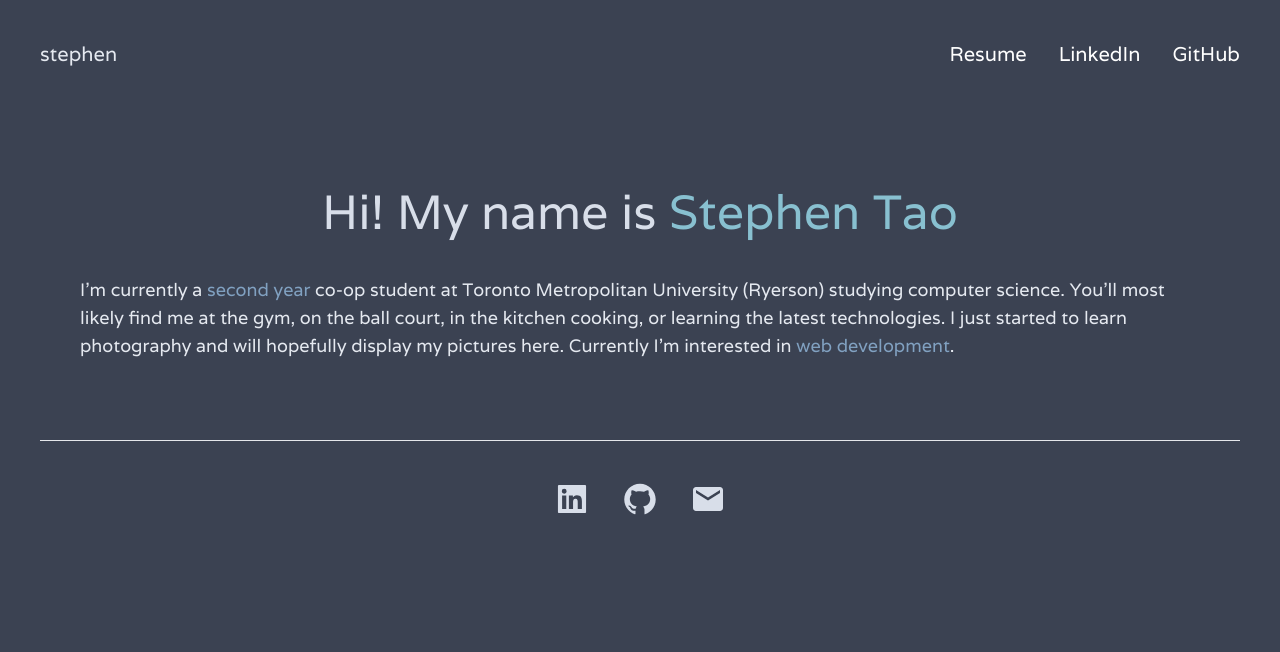
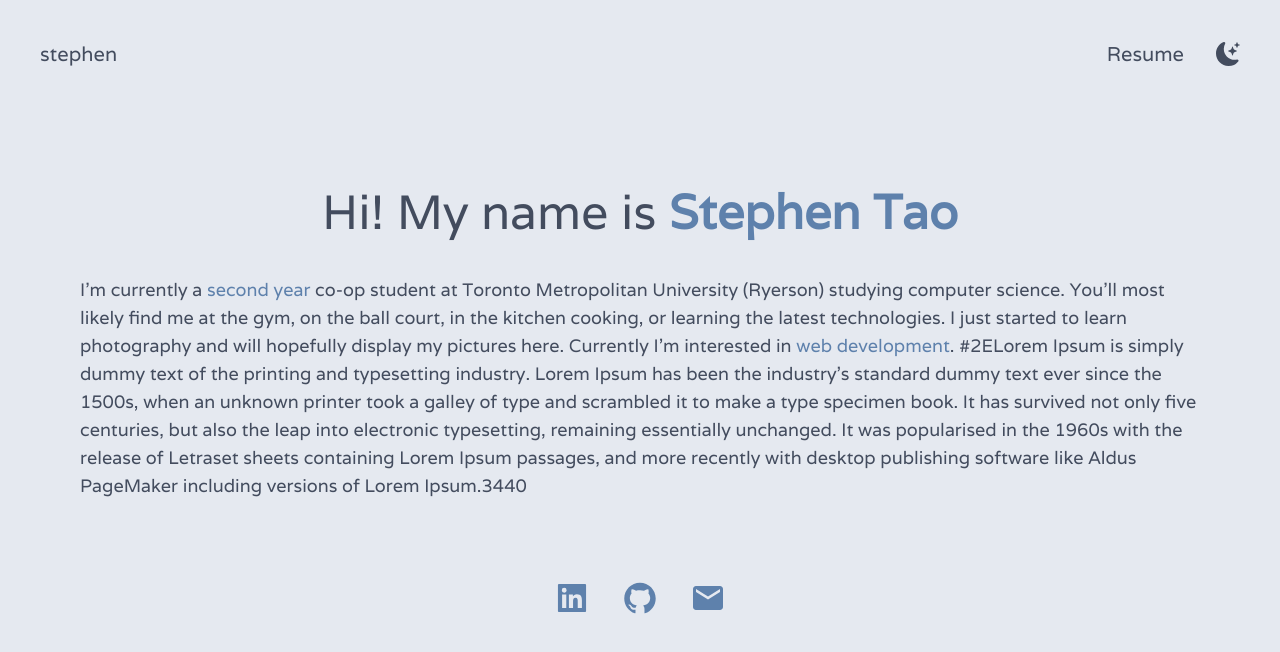
Before and after one commit to stephzilla20/my-site, a Next.js app in the folder my-site/: page / in a window 1280 px wide. Shown: the top 652 px of the page. Built offline with nearby package versions, Linux system fonts and the light colour scheme.

Commit message:
add darkmode theme

```diff
--- a/my-site/package.json
+++ b/my-site/package.json
@@ -10,6 +10,7 @@
   },
   "dependencies": {
     "next": "13.5.4",
+    "next-themes": "^0.2.1",
     "react": "^18",
     "react-dom": "^18",
     "react-icons": "^4.11.0"
--- a/my-site/src/app/layout.js
+++ b/my-site/src/app/layout.js
@@ -1,7 +1,5 @@
 import './globals.css'
-import { Inter } from 'next/font/google'
 
-const inter = Inter({ subsets: ['latin'] })
 
 export const metadata = {
   title: 'Stephen Tao',
@@ -11,7 +9,7 @@ export const metadata = {
 export default function RootLayout({ children }) {
   return (
     <html lang="en">
-      <body className={inter.className}>{children}</body>
+      <body>{children}</body>
     </html>
   )
 }
--- a/my-site/src/app/page.js
+++ b/my-site/src/app/page.js
@@ -1,33 +1,42 @@
+'use client'
+import React, { useState } from "react";
 import Head from 'next/head'
 import Image from 'next/image'
 import {AiFillLinkedin, AiFillGithub} from 'react-icons/ai';
 import {BsFillMoonStarsFill} from 'react-icons/bs';
+import {BsSun} from "react-icons/bs";
 import {MdEmail} from 'react-icons/md'
 
 export default function Home() {
+  const [darkMode, setDarkMode] = useState(false);
+
   return (
-    <div>
+    <div className={darkMode ? "dark" : ""}>
       <Head>
         <meta name="viewport" content="width=device-width, initial-scale=1, maximum-scale=1, viewport-fit=cover"></meta>
+      </Head>
+      <main className='bg-snowstorm-2 px-10 dark:bg-polarnight-4 transition duration-500 ease-in-out'>
+        <section className="bg-snowstorm-2 min-h-screen dark:bg-polarnight-4 transition duration-500 ease-in-out">
+          <nav className='py-10 mb-15 flex justify-between '>
+            <h1 className='text-xl font-Varela text-polarnight-2 dark:text-snowstorm-2'>stephen</h1>
+            <ul className='text-xl font-Varela flex items-center text-polarnight-2 dark:text-snowstorm-2 space-x-8'>
+              <li><a href='https://drive.google.com/file/d/1MMMsK6ju8_qAZNNKrzJVSCENMK3VJ8-b/view'target='_blank'>Resume</a></li>
+              <li>
+                <div onClick ={() => setDarkMode(!darkMode)} className='transition duration-500 ease-in-out cursor-pointer text-polarnight-2 dark:text-snowstorm-2 text-2xl'>
+                  {darkMode ? <BsSun/> : <BsFillMoonStarsFill/>}
+                </div>
+              </li>
 
-      </Head>
-      <main className='bg-polarnight-3 px-10'>
-        <section className="bg-polarnight-3 min-h-screen">
-          <nav className='py-10 mb-15 flex justify-between'>
-            <h1 className='text-xl font-Varela text-snowstorm-2'>stephen</h1>
-            <ul className='text-xl font-Varela flex items-center text-white space-x-8'>
-              <li><a href='https://drive.google.com/file/d/1MMMsK6ju8_qAZNNKrzJVSCENMK3VJ8-b/view'target='_blank'>Resume</a></li>
-              <li><a href='https://www.linkedin.com/in/stephen-tao-7ab814210' target='_blank'>LinkedIn</a></li>
-              <li><a href='https://github.com/stephzilla20' target='_blank'>GitHub</a></li>
             </ul>
           </nav>
           <div className='p-10'>
-            <h1 className='font-Varela text-snowstorm-3 text-5xl py-10 text-center text-g'> Hi! My name is <span className='text-frost-3'>Stephen Tao</span></h1>
-            <p className='font-Varela text-snowstorm-2 text-lg leading-7 pb-10'>I'm currently a <span className='text-frost-2'>second year</span> co-op student at Toronto Metropolitan University (Ryerson) studying computer science. You'll most likely find me at the gym, on the ball court, in the kitchen cooking, or learning the latest technologies. I just started to learn photography and will hopefully display my pictures here. Currently I'm interested in <span className='text-frost-2'>web development</span>. </p>
+            <h1 className='font-Varela text-polarnight-2 dark:text-snowstorm-2 text-5xl py-10 text-center text-g'> Hi! My name is <span className='text-frost-1 font-bold transition duration-500 ease-in-out'>Stephen Tao</span></h1>
+            <p className='font-Varela text-polarnight-2 dark:text-snowstorm-2 text-lg leading-7 pb-10'>I'm currently a <span className='text-frost-1 transition duration-500 ease-in-out'>second year</span> co-op student at Toronto Metropolitan University (Ryerson) studying computer science. You'll most likely find me at the gym, on the ball court, in the kitchen cooking, or learning the latest technologies. I just started to learn photography and will hopefully display my pictures here. Currently I'm interested in <span className='text-frost-1'>web development</span>. #2ELorem Ipsum is simply dummy text of the printing and typesetting industry. Lorem Ipsum has been the industry's standard dummy text ever since the 1500s, when an unknown printer took a galley of type and scrambled it to make a type specimen book. It has survived not only five centuries, but also the leap into electronic typesetting, remaining essentially unchanged. It was popularised in the 1960s with the release of Letraset sheets containing Lorem Ipsum passages, and more recently with desktop publishing software like Aldus PageMaker including versions of Lorem Ipsum.3440
+  </p>
           </div>
 
-          <hr className='pt-10'></hr>
-          <div className='text-4xl  text-snowstorm-3 flex justify-center space-x-8'>
+          {/* <hr className='pt-10'></hr> */}
+          <div className='text-4xl text-frost-1 dark:text-snowstorm-2 flex justify-center space-x-8 transition duration-500 ease-in-out'>
             <a href='https://www.linkedin.com/in/stephen-tao-7ab814210' target='_blank'><AiFillLinkedin /></a>
             <a href='https://github.com/stephzilla20' target='_blank'><AiFillGithub /></a>
             <a href='mailto:s1tao@torontomu.ca' target='_blank'><MdEmail /></a>
--- a/my-site/tailwind.config.js
+++ b/my-site/tailwind.config.js
@@ -1,5 +1,6 @@
 /** @type {import('tailwindcss').Config} */
 module.exports = {
+  darkMode: 'class',
   content: [
     './src/pages/**/*.{js,ts,jsx,tsx,mdx}',
     './src/components/**/*.{js,ts,jsx,tsx,mdx}',
```
Also changed, not shown: 1 other file (tests, documents, lock files or other folders).
